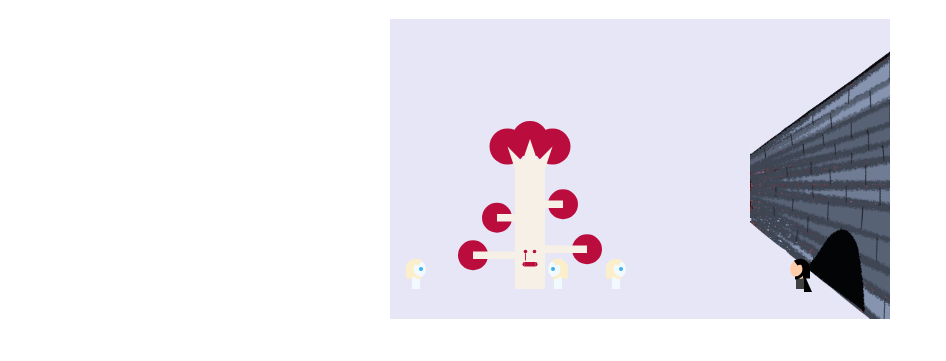
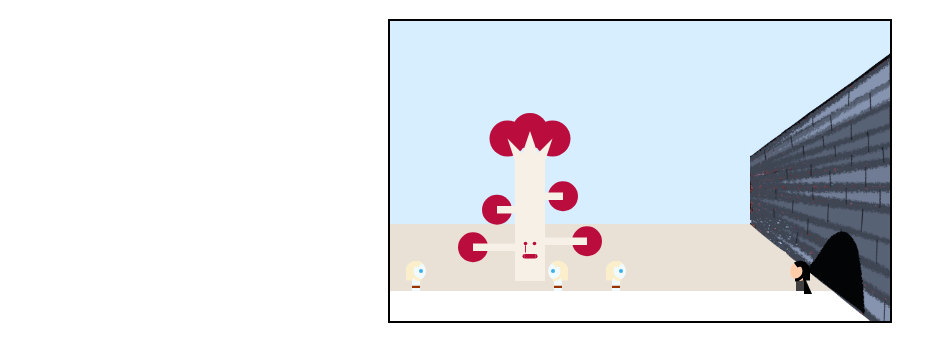
Before and after one commit to econne01/game_of_snow, a plain HTML site: page index.html in a window 1280 px wide. Shown: the part 61-422 px from the top of the page, without its empty margins (0-946 px from the left). Drawn offline with Linux system fonts and the light colour scheme.

Commit message:
Adding ground and sky and stuff

```diff
--- a/enemy.js
+++ b/enemy.js
@@ -10,12 +10,18 @@ Enemy.prototype.draw = function(screen) {
   var OFF_WHITE = "#F1FBFF";
   var BLUE = "#3BAFE7";
   var PALE_GOLD = '#FBEFCB';
+  var BROWN = '#993300';
   var locationX = this.location.x - this.game.location.x;
 
   // Draw body
   var bodyWidthPct = 0.4;
   var bodyHeightPct = 0.5;
   this._drawBody(screen, locationX, bodyWidthPct, bodyHeightPct, OFF_WHITE);
+  screen.fillStyle = BROWN;
+  screen.fillRect(locationX + this.size.x * (1 - bodyWidthPct) / 2,
+                  this.location.y - this.size.y * bodyHeightPct * 0.35,
+                  this.size.x * bodyWidthPct,
+                  this.size.y * bodyHeightPct * 0.15);
 
   // Draw head
   var headRadius = this.size.x * 0.5;
--- a/game.js
+++ b/game.js
@@ -20,6 +20,8 @@ Game.prototype = {
   // **startGame()** initializes the level and starts game
   startGame: function(screen) {
     var self = this;
+    var WHITE = '#FFFFFF';
+    var OFF_WHITE = '#DFDFDF';
     this.inProgress = true;
 
     this.location = { x: this.size.x - this.screenSize.x,
@@ -29,8 +31,10 @@ Game.prototype = {
     this.bodies = [];
 
     // Add scenery objects
+    this.addBody(new Ground(this, { x: 0, y: 300 }));
+    // this.addBody(new SnowMound(this, { x: 500, y: 200 }, 50, 150, WHITE));
     this.addBody(new Wall(this, { x: 660, y: 300 }));
-    this.addBody(new Weirwood(this, { x: 425, y: 270 }));
+    this.addBody(new Weirwood(this, { x: 425, y: 260 }));
 
     // Add the main characters to the game.
     this.player = new Player(this, {x: 700, y: 270});
--- a/ghost.js
+++ b/ghost.js
@@ -16,6 +16,11 @@ Ghost.prototype.draw = function(screen) {
   var RED = "#FF0000";
   var BLACK = '#000000';
   var locationX = this.location.x - this.game.location.x;
+
+  // If Ghost is at right of screen, he should "enter" the Wall and be hidden
+  if (this.location.x >= 720) {
+      return;
+  }
 
   // Define a config object to give all relative sizes of this character
   // width, height denote percentage of total body size
--- a/main.css
+++ b/main.css
@@ -18,5 +18,8 @@
 }
 
 canvas {
-    background: #E6E6F6; /* Winter Gray */
+    background: #D6EEFF; /* Pale Winter Sky Blue */
+    border-style: solid;
+    border-color: black;
+    border-width: 2px;
 }
--- a/scenery.js
+++ b/scenery.js
@@ -1,3 +1,47 @@
+// the Ground
+var Ground = function(game, location) {
+  GameObject.call(this, game, location);
+  this.size = { x: this.game.size.x,
+                y: 30};
+};
+
+Ground.prototype = Object.create(GameObject.prototype);
+Ground.prototype.constructor = Ground;
+
+Ground.prototype.draw = function (screen) {
+  var WHITE = "#FFFFFF";
+  var OFF_WHITE = "#E9E0D6";
+  var locationX = this.location.x - this.game.location.x;
+  var horizonHeight = 97;
+  screen.fillStyle = WHITE;
+  screen.fillRect(locationX, this.location.y - this.size.y,
+                  this.size.x, this.size.y);
+  screen.fillStyle = OFF_WHITE;
+  screen.fillRect(locationX, this.location.y - horizonHeight,
+                  this.size.x, horizonHeight - this.size.y);
+};
+
+var SnowMound = function (game, location, height, width, color) {
+  GameObject.call(this, game, location);
+  this.color = color;
+  this.height = height;
+  this.width = width;
+};
+
+SnowMound.prototype = Object.create(GameObject.prototype);
+SnowMound.prototype.constructor = SnowMound;
+
+SnowMound.prototype.draw = function (screen) {
+  var locationX = this.location.x - this.game.location.x;
+  var radius = this.height * 2;
+  screen.fillStyle = this.color;
+  screen.arc(locationX + this.width * 0.5,
+             this.location.y + 0,
+             radius,
+             Math.PI * 1.2, Math.PI * 1.8);
+  screen.fill();
+};
+
 // The Wall
 var Wall = function(game, location) {
   var self = this;
```
